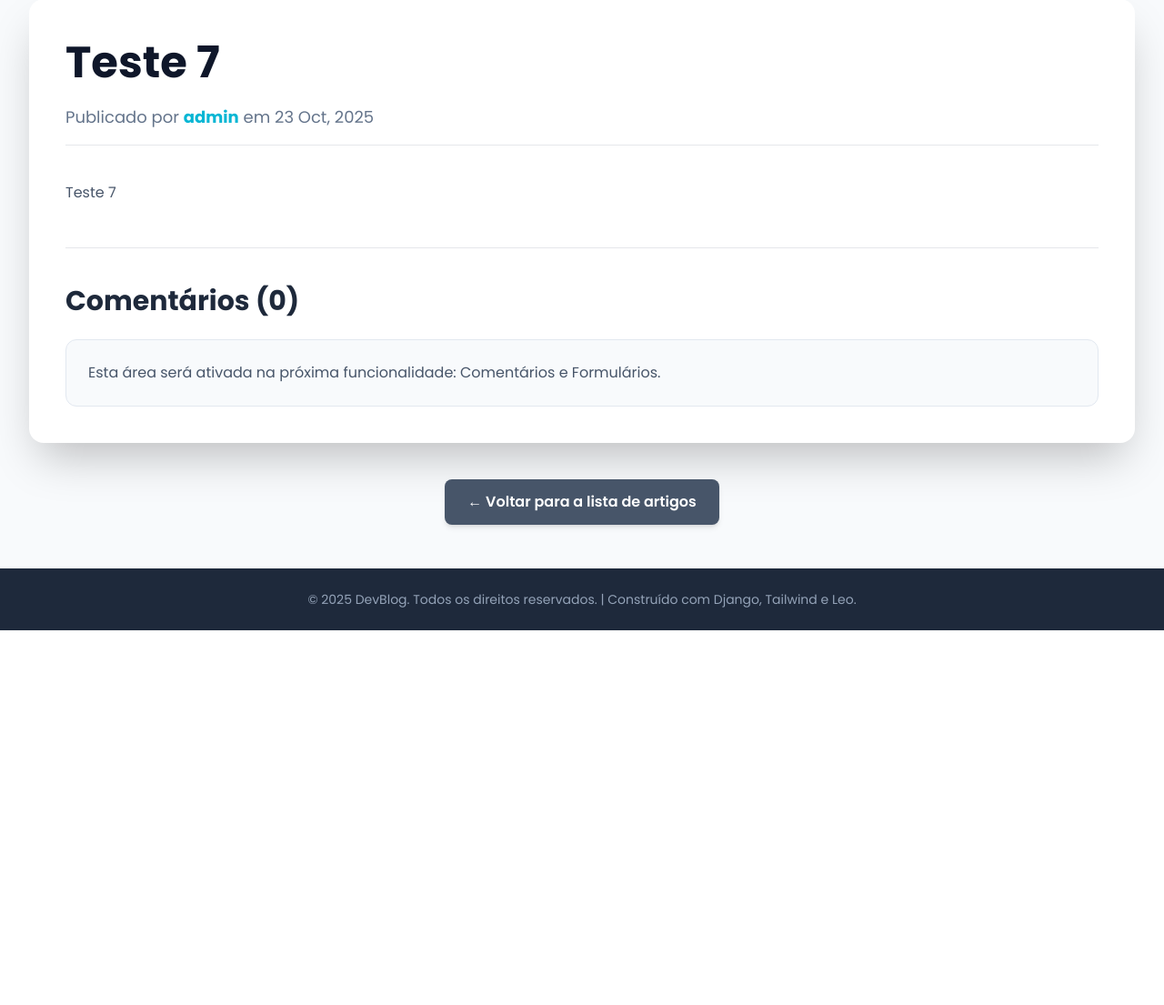
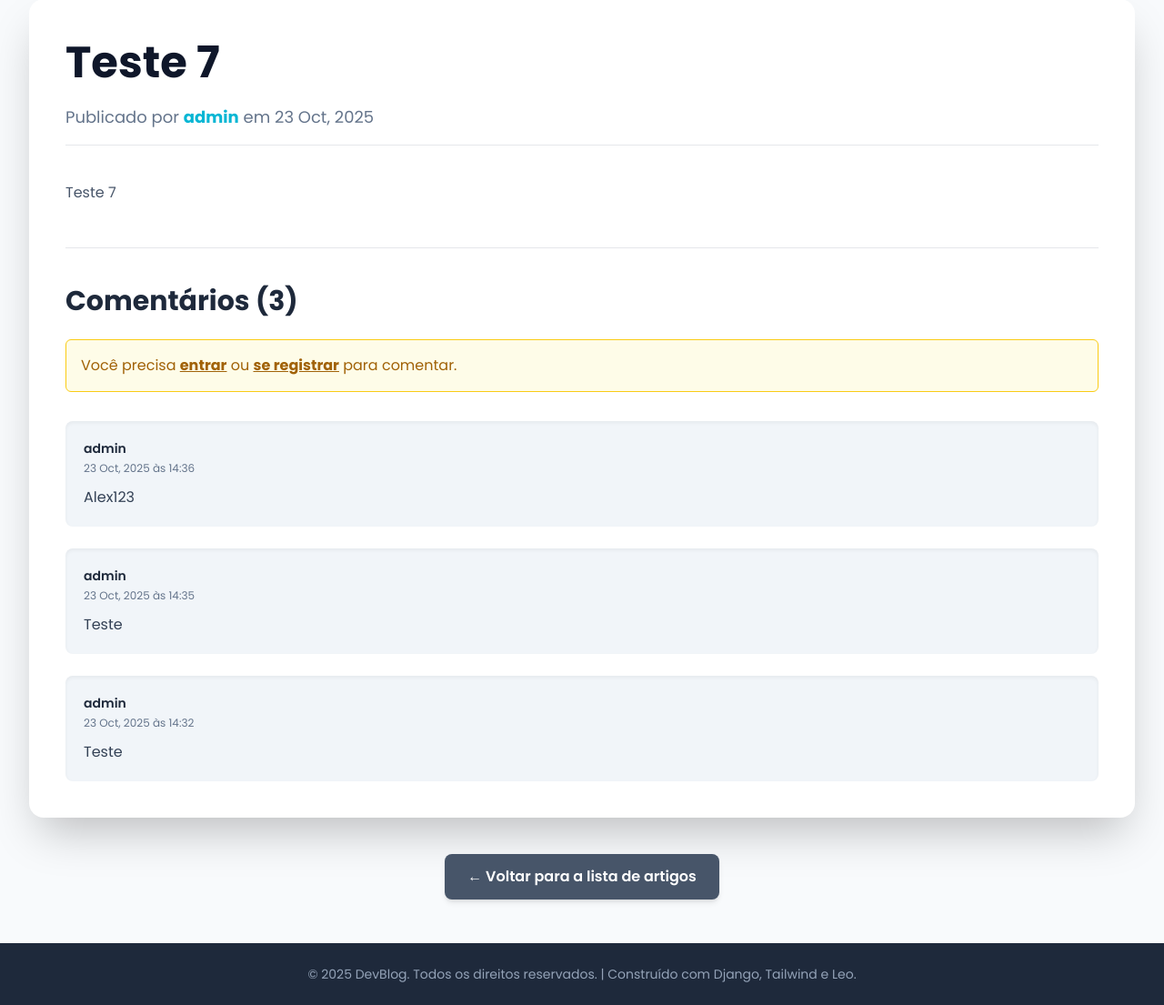
Before and after one commit to motchFRANTZ/blog-django, a Django app: a page that uses posts/templates/posts/post_detail.html in a window 1280 px wide. Shown: the part 129-1234 px from the top of the page at 91% size. Before the commit the page ends 822 px from the top, so only its background shows below. Run offline with Django 5.2, Linux system fonts and the light colour scheme; data comes from the database, SQL or seed files in the repository; both versions use the stored data as it was after the commit; some libraries are stand-ins or nearby versions.

Commit message:
fix(comments): Corrige NameError no redirect e corrige exibição do autor do post no detalhe.

```diff
--- /dev/null
+++ b/posts/forms.py
@@ -0,0 +1,17 @@
+# posts/forms.py
+from django import forms
+from .models import Comment
+
+class CommentForm(forms.ModelForm):
+    # O conteúdo do comentário será a única coisa visível/editável pelo usuário
+    class Meta:
+        model = Comment
+        fields = ('content',)
+        # Adicionando um placeholder
+        widgets = {
+           'content': forms.Textarea(attrs={'placeholder': 'Digite seu comentário aqui...', 'rows': 4,
+                                 'class': 'w-full px-3 py-2 border border-slate-300 rounded-lg focus:ring-primary focus:border-primary transition duration-150'}),
+        }
+        labels = {
+            'content': 'Seu Comentário:',
+        }
--- a/posts/models.py
+++ b/posts/models.py
@@ -2,6 +2,7 @@
 from django.db import models
 from django.contrib.auth import get_user_model
 from django.utils import timezone
+from django.urls import reverse
 
 # Obtém o Model de Usuário que o Django está usando (boa prática de referência)
 User = get_user_model()
@@ -43,3 +44,40 @@ class Post(models.Model):
     class Meta:
         # Posts serão listados do mais novo para o mais antigo (0 '-' inverte a ordem)
         ordering = ['-created_at']
+
+    def get_absolute_url(self):
+        from django.urls import reverse
+        # Usa o nome da nossa rota 'post_detail' e passa o slug como argumento
+        return reverse('post_detail', args=[str(self.slug)])
+
+class Comment(models.Model):
+    # Relacionamento 1: O comentário pertece a um post
+    # related_name: Permite acessar todos os comentários de um Post (ex: post.comments.all())
+    post = models.ForeignKey(
+        Post,
+        on_delete=models.CASCADE,
+        related_name='comments',
+    )
+
+    # Relacionamento 2: O comentário é escrito por um Usuário
+    author = models.ForeignKey(
+        User,
+        on_delete=models.CASCADE,
+        related_name='user_comments',
+    )
+
+    # O Conteúdo do comentário
+    content = models.TextField(verbose_name='Comentário')
+
+    # Data de criação
+    created_at = models.DateTimeField(auto_now_add=True)
+
+    # Indica se o comentário foi aprovado (bom para moderação)
+    approved = models.BooleanField(default=False)
+
+    # Mágico
+    def __str__(self):
+        return f"Comentário de {self.author} em {self.post.title}"
+
+    class Meta:
+        ordering = ['-created_at']
--- a/posts/templates/posts/post_detail.html
+++ b/posts/templates/posts/post_detail.html
@@ -7,7 +7,7 @@
     <h1 class="text-5xl font-extrabold text-slate-900 mb-4 leading-tight">{{ post.title }}</h1>
 
     <p class="meta text-lg text-slate-500 mb-10 border-b pb-4">
-            Publicado por <span class="font-bold text-primary">{{ post.author }}</span> em {{ post.created_at|date:"d M, Y" }}
+        Publicado por <span class="font-bold text-primary">{{ post.author.username }}</span> em {{ post.created_at|date:"d M, Y" }}
     </p>
 
     <div class="post-content prose prose-slate max-w-none prose-lg mb-12">
@@ -17,16 +17,58 @@
     <hr class="my-10">
 
     <section class="comments-section mt-10">
-            <h3 class="text-3xl font-bold mb-6 text-slate-800">Comentários (0)</h3>
-            <div class="bg-slate-50 p-6 rounded-xl border border-slate-200">
-                 <p class="text-secondary">Esta área será ativada na próxima funcionalidade: Comentários e Formulários.</p>
+        <h3 class="text-3xl font-bold mb-6 text-slate-800">
+            Comentários ({{ comments|length }})
+        </h3>
+
+        {% if user.is_authenticated %}
+        <div class="bg-white p-6 rounded-xl shadow-md mb-8 border border-primary/20">
+            <h4 class="text-xl font-semibold mb-4 text-slate-700">Deixe seu comentário:</h4>
+
+            <form method="post">
+                {% csrf_token %}
+
+                <div class="mb-4">
+                    {{ comment_form.content.label_tag }}
+                    {{ comment_form.content }}
+                    {% if comment_form.content.errors %}
+                    <p class="text-sm text-red-600 mt-1">{{ comment_form.content.errors }}</p>
+                    {% endif %}
                 </div>
+
+                <button type="submit"
+                    class="px-5 py-2 border border-transparent text-sm font-medium rounded-lg shadow-sm text-white bg-primary hover:bg-cyan-700 transition duration-150">
+                    Enviar Comentário
+                </button>
+            </form>
+        </div>
+        {% else %}
+        <div class="bg-yellow-50 p-4 rounded-md border border-yellow-400 text-yellow-700 mb-8">
+            <p>Você precisa <a href="{% url 'login' %}" class="font-bold underline hover:text-yellow-900">entrar</a> ou
+                <a href="{% url 'signup' %}" class="font-bold underline hover:text-yellow-900">se registrar</a> para
+                comentar.</p>
+        </div>
+        {% endif %}
+
+        <div class="space-y-6">
+            {% for comment in comments %}
+            <div class="comment p-5 bg-slate-100 rounded-lg shadow-inner">
+                <p class="font-semibold text-sm mb-1 text-slate-800">{{ comment.author.username }}</p>
+                <p class="text-xs text-slate-500 mb-3">{{ comment.created_at|date:"d M, Y \à\s H:i" }}</p>
+                <p class="text-slate-700">{{ comment.content }}</p>
+            </div>
+            {% empty %}
+            <p class="text-slate-500">Seja o primeiro a comentar!</p>
+            {% endfor %}
+        </div>
+
     </section>
 
 </article>
 
 <p class="mt-10 text-center">
-        <a href="{% url 'post_list' %}" class="inline-flex items-center px-6 py-3 border border-transparent text-base font-semibold rounded-lg shadow-md text-white bg-secondary hover:bg-slate-700 focus:outline-none focus:ring-2 focus:ring-offset-2 focus:ring-slate-500 transition duration-150">
+    <a href="{% url 'post_list' %}"
+        class="inline-flex items-center px-6 py-3 border border-transparent text-base font-semibold rounded-lg shadow-md text-white bg-secondary hover:bg-slate-700 focus:outline-none focus:ring-2 focus:ring-offset-2 focus:ring-slate-500 transition duration-150">
         ← Voltar para a lista de artigos
     </a>
 </p>
--- a/posts/views.py
+++ b/posts/views.py
@@ -1,6 +1,10 @@
-from django.shortcuts import render
-from django.views.generic import ListView, DetailView
-from .models import Post
+from django.shortcuts import render, get_object_or_404, redirect
+from django.contrib.auth.forms import UserCreationForm
+from django.urls import reverse_lazy
+from django.views.generic import ListView, DetailView, CreateView
+from django.contrib.auth.mixins import LoginRequiredMixin # <-- NOVO
+from .models import Post, Comment
+from .forms import CommentForm
 
 # Create your views here.
 class PostListView(ListView):
@@ -36,3 +40,55 @@ class PostDetailView(DetailView):
         # A DetailView precisa de um objeto. Filtramos pelo status 'published'
         # para que ninguém acesse rascunhos diretamente pela URL.
         return Post.objects.filter(status='published')
+
+class PostDetailView(DetailView):
+    model = Post
+    template_name = 'posts/post_detail.html'
+    context_object_name = 'post'
+
+    # 1. Filtra para exibir apenas posts publicados (como antes)
+    def get_queryset(self):
+        return Post.objects.filter(status='published')
+
+    # 2. Adiciona o formulário de comentário e a lista de comentários ao contexto
+    def get_context_data(self, **kwargs):
+        context = super().get_context_data(**kwargs)
+        # Filtra apenas os comentários aprovados para exibição
+        context['comments'] = self.object.comments.filter(approved=True)
+        # Cria uma instância vazia do formulário de comentário
+        context['comment_form'] = CommentForm()
+        return context
+
+    # 3. Processa o formulário de comentário via POST
+    def post(self, request, *args, **kwargs):
+        # Garante que o usuário esteja logado antes de processar o POST
+        if not request.user.is_authenticated:
+            return redirect('login')
+
+        self.object = self.get_object() # Obtém o post atual
+        form = CommentForm(request.POST) # Popula o formulário com os dados
+
+        if form.is_valid():
+            # Não salva no banco de dados ainda (commit=False)
+            new_comment = form.save(commit=False)
+            # Liga o comentário ao post e ao autor logado
+            new_comment.post = self.object
+            new_comment.author = request.user
+            # O campo 'approved' é False por padrão (moderação)
+            new_comment.save()
+
+            # Redireciona para o mesmo post (evita reenvio do formulário)
+            return redirect(self.object.get_absolute_url())
+
+        # Se o formulário for inválido, renderiza o template novamente com os erros
+        context = self.get_context_data(object=self.object)
+        context['comment_form'] = form # Passa o formulário com os erros de volta
+        return self.render_to_response(context)
+
+# ATENÇÃO: Adicione este método à CLASSE POST (posts/models.py)
+# para que o redirect no POST da DetailView funcione corretamente
+# class Post(models.Model):
+#    ...
+#    def get_absolute_url(self):
+#        from django.urls import reverse
+#        return reverse('post_detail', args=[str(self.slug)])
```
Also changed, not shown: posts/admin.py (+20 -1 lines), db.sqlite3, posts/migrations/0002_comment.py (added). Lines whose indentation alone changed are shown as unchanged.
